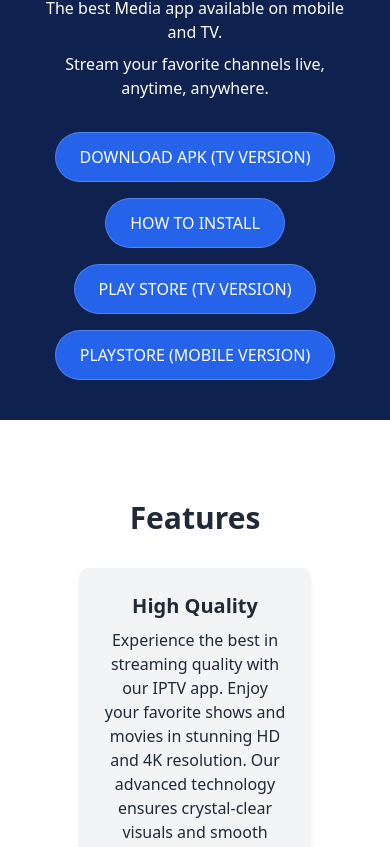
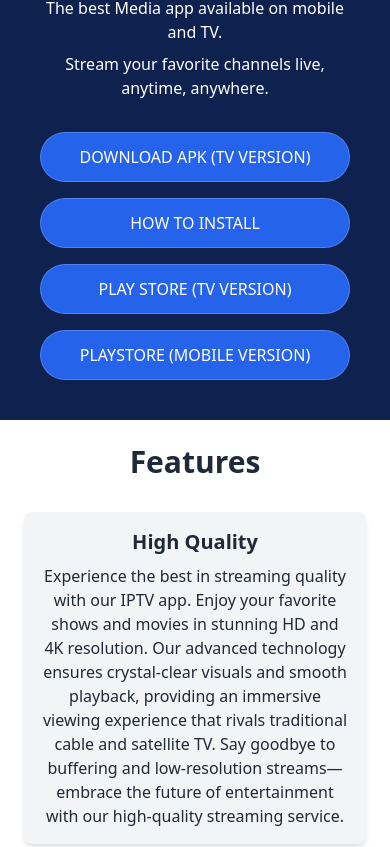
Before and after one commit to dawazakx/echo_med-a_player_web_user, a Next.js app: page / in a window 390 px wide. Shown: the part 417-1264 px from the top of the page. Built offline with nearby package versions, Linux system fonts and the light colour scheme.

Commit message:
categories is responsive

```diff
--- a/components/Categories.tsx
+++ b/components/Categories.tsx
@@ -1,12 +1,21 @@
 const Categories = () => {
     return (
-      <section className="bg-gray-800 text-white p-20 text-center border-b border-white">
+      <section className="bg-[#0E214F] text-white p-10 sm:p-20 text-center border-b border-gray-800">
         <div className="container mx-auto">
           <h2 className="text-3xl font-bold mb-8">Categories</h2>
           <div className="grid grid-cols-1 lg:grid-cols-3 gap-8">
-            <CategoryCard title="Movies" description="Dive into a vast collection of movies from all genres and eras. Whether you're in the mood for a timeless classic, an action-packed thriller, a heartwarming romance, or an edge-of-your-seat horror film, our extensive library has something for everyone. Enjoy high-quality streaming and uninterrupted viewing for a cinematic experience right at home." />
-            <CategoryCard title="Live TV" description="Stay connected with the world through our live TV streaming service. Watch real-time broadcasts of news, sports, entertainment, and more from channels around the globe. Never miss a live event or breaking news story, and enjoy the convenience of live television at your fingertips, anytime and anywhere." />
-            <CategoryCard title="TV Shows" description="Binge-watch your favorite TV shows and discover new series to love. From gripping dramas and laugh-out-loud comedies to thrilling sci-fi and captivating documentaries, our library is updated regularly with the latest episodes and full seasons. Enjoy endless entertainment with on-demand access to the best TV shows." />
+            <CategoryCard
+              title="Movies"
+              description="Dive into a vast collection of movies from all genres and eras. Whether you're in the mood for a timeless classic, an action-packed thriller, a heartwarming romance, or an edge-of-your-seat horror film, our extensive library has something for everyone. Enjoy high-quality streaming and uninterrupted viewing for a cinematic experience right at home."
+            />
+            <CategoryCard
+              title="Live TV"
+              description="Stay connected with the world through our live TV streaming service. Watch real-time broadcasts of news, sports, entertainment, and more from channels around the globe. Never miss a live event or breaking news story, and enjoy the convenience of live television at your fingertips, anytime and anywhere."
+            />
+            <CategoryCard
+              title="TV Shows"
+              description="Binge-watch your favorite TV shows and discover new series to love. From gripping dramas and laugh-out-loud comedies to thrilling sci-fi and captivating documentaries, our library is updated regularly with the latest episodes and full seasons. Enjoy endless entertainment with on-demand access to the best TV shows."
+            />
           </div>
         </div>
       </section>
@@ -15,7 +24,7 @@
 
   const CategoryCard: React.FC<{ title: string; description: string }> = ({ title, description }) => {
     return (
-      <div className="p-6 bg-gray-900 rounded-lg shadow-md hover:shadow-lg transition-shadow duration-300 border border-white border-opacity-20">
+      <div className="p-6 bg-[#122E5D] rounded-lg shadow-md hover:shadow-lg transition-shadow duration-300 border border-white border-opacity-20">
         <h3 className="text-xl font-semibold mb-2">{title}</h3>
         <p>{description}</p>
       </div>
--- a/components/FeaturedChannels.tsx
+++ b/components/FeaturedChannels.tsx
@@ -3,7 +3,7 @@
 
 const Features = () => {
   return (
-    <section className="bg-white text-gray-800 p-20 border-b border-gray-800">
+    <section className="bg-white text-gray-800 p-6 sm:p-10 lg:p-20 border-b border-gray-800">
       <div className="container mx-auto text-center">
         <h2 className="text-3xl font-bold mb-8">Features</h2>
         <div className="grid grid-cols-1 lg:grid-cols-3 gap-8 items-center justify-center">
@@ -30,7 +30,7 @@
 
 const FeatureCard: React.FC<{ title: string; description: string }> = ({ title, description }) => {
   return (
-    <div className="p-6 bg-gray-100 rounded-lg shadow-md hover:shadow-lg transition-shadow duration-300">
+    <div className="p-4 sm:p-6 bg-gray-100 rounded-lg shadow-md hover:shadow-lg transition-shadow duration-300">
       <h3 className="text-xl font-semibold mb-2">{title}</h3>
       <p>{description}</p>
     </div>
--- a/components/Hero.tsx
+++ b/components/Hero.tsx
@@ -5,7 +5,7 @@
       <p className="text-base sm:text-lg mb-2">The best Media app available on mobile and TV.</p>
       <p className="text-base sm:text-lg mb-6">Stream your favorite channels live, anytime, anywhere.</p>
 
-      <div className="flex flex-col sm:flex-row justify-center mt-8 space-y-4 sm:space-y-0 sm:space-x-4">
+      <div className="flex flex-col sm:flex-row justify-center items-center sm:space-x-4 mt-8 space-y-4 sm:space-y-0">
         <PressableOpacity>DOWNLOAD APK (TV VERSION)</PressableOpacity>
         <PressableOpacity>HOW TO INSTALL</PressableOpacity>
         <PressableOpacity>PLAY STORE (TV VERSION)</PressableOpacity>
@@ -17,8 +17,8 @@
 
 const PressableOpacity: React.FC = ({ children }) => {
   return (
-    <div className="relative">
-      <button className="bg-blue-600 text-white hover:bg-blue-200 border border-white border-opacity-20 px-6 py-3 rounded-full focus:outline-none focus:ring-2 focus:ring-blue-700 focus:ring-opacity-50 transition-colors duration-300">
+    <div className="relative w-full sm:w-auto">
+      <button className="w-full sm:w-auto bg-blue-600 text-white hover:bg-blue-200 border border-white border-opacity-20 px-6 py-3 rounded-full focus:outline-none focus:ring-2 focus:ring-blue-700 focus:ring-opacity-50 transition-colors duration-300">
         {children}
       </button>
     </div>
```
